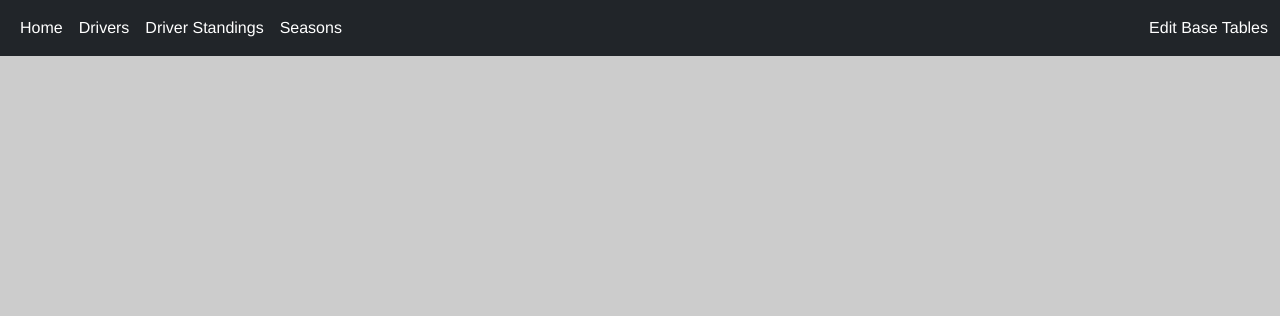
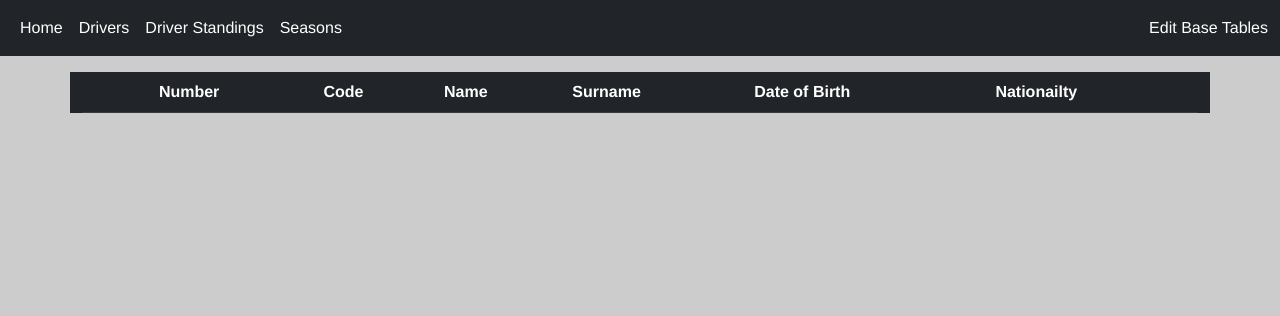
Before and after one commit to itudb2221/itudb2221, a Flask app: page /drivers in a window 1280 px wide. Shown: the top 316 px of the page. Run offline with Flask 2, Linux system fonts and the light colour scheme; lists and menus that the app fills with data are empty.

Commit message:
[UPDATE] Display drivers present in the database.

```diff
--- a/templates/drivers.html
+++ b/templates/drivers.html
@@ -1,4 +1,36 @@
 {% extends "layout.html" %}
 {% block title %} Drivers {%endblock%}
 {%block content%}
+<div class="container mt-3 bg-dark">
+    <table class="table table-dark table-hover">
+        <thead>
+            <th></th>
+            <th></th>
+            <th>Number</th>
+            <th>Code</th>
+            <th>Name</th>
+            <th>Surname</th>
+            <th>Date of Birth</th>
+            <th>Nationailty</th>
+        </thead>
+        <tbody>
+            {% for driver in drivers %}
+            <tr>
+                <td>
+                    <label class="checkbox">
+                        <input type="checkbox" name="driver_id" value="{{driver.driverId}}">
+                    </label>
+                </td>
+                <td>{{driver.driverId}}</td>
+                <td>{{driver.number}}</td>
+                <td>{{driver.code}}</td>
+                <td>{{driver.forename}}</td>
+                <td>{{driver.surname}}</td>
+                <td>{{driver.dob}}</td>
+                <td>{{driver.nationality}}</td>
+            </tr>
+            {% endfor %}
+        </tbody>
+    </table>
+</div>
 {%endblock%}
```
